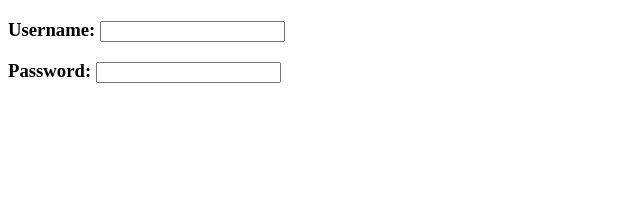
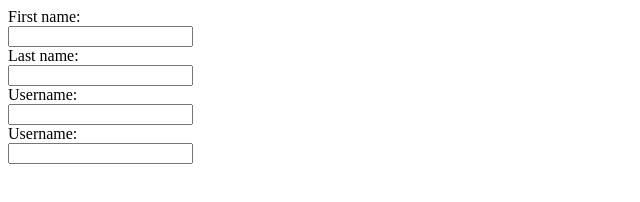
Before and after one commit to SanjeetGaud/centralgit, a plain HTML site: page index.html in a window 1280 px wide. Shown: the whole page, without its empty margins (0-640 px from the left). Drawn offline with Linux system fonts and the light colour scheme.

Commit message:
website v.3

```diff
--- a/index.html
+++ b/index.html
@@ -1,7 +1,13 @@
 <!DOCTYPE html>
 <html>
 <body>
-<h3>Username: <input type="text" id="uname" name="username"></input></h3>
-<h3>Password: <input type="email" id="psswd" name="password"></input></h3>
+<label for="fname">First name:</label><br>
+<input type="text" id="fname" name="fname"><br>
+<label for="lname">Last name:</label><br>
+<input type="text" id="lname" name="lname"><br>
+<label for="username">Username:</label><br>
+<input type="text" id="uname" name="username"><br>
+<label for="username">Username:</label><br>
+<input type="email" id="psswd" name="password"><br>
 </body>
 </html>
```
